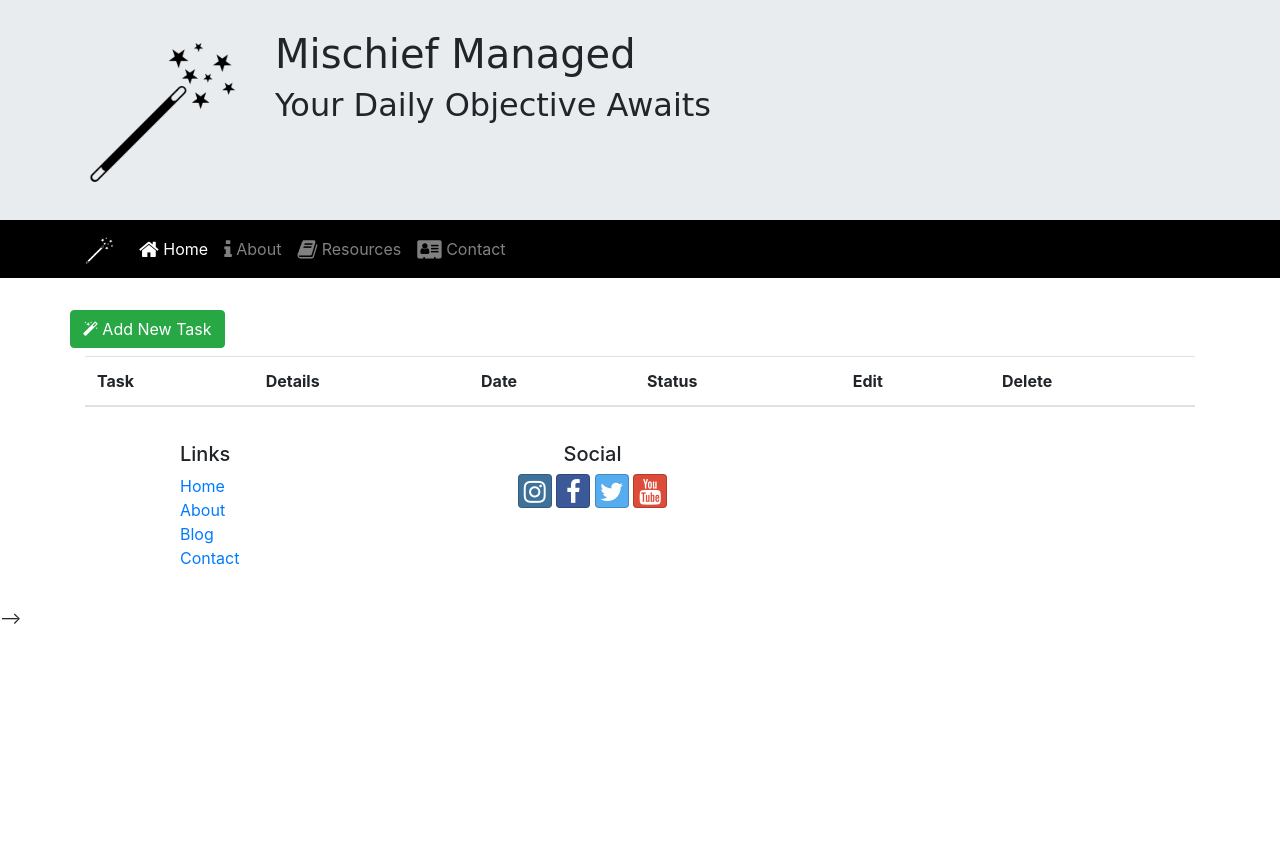
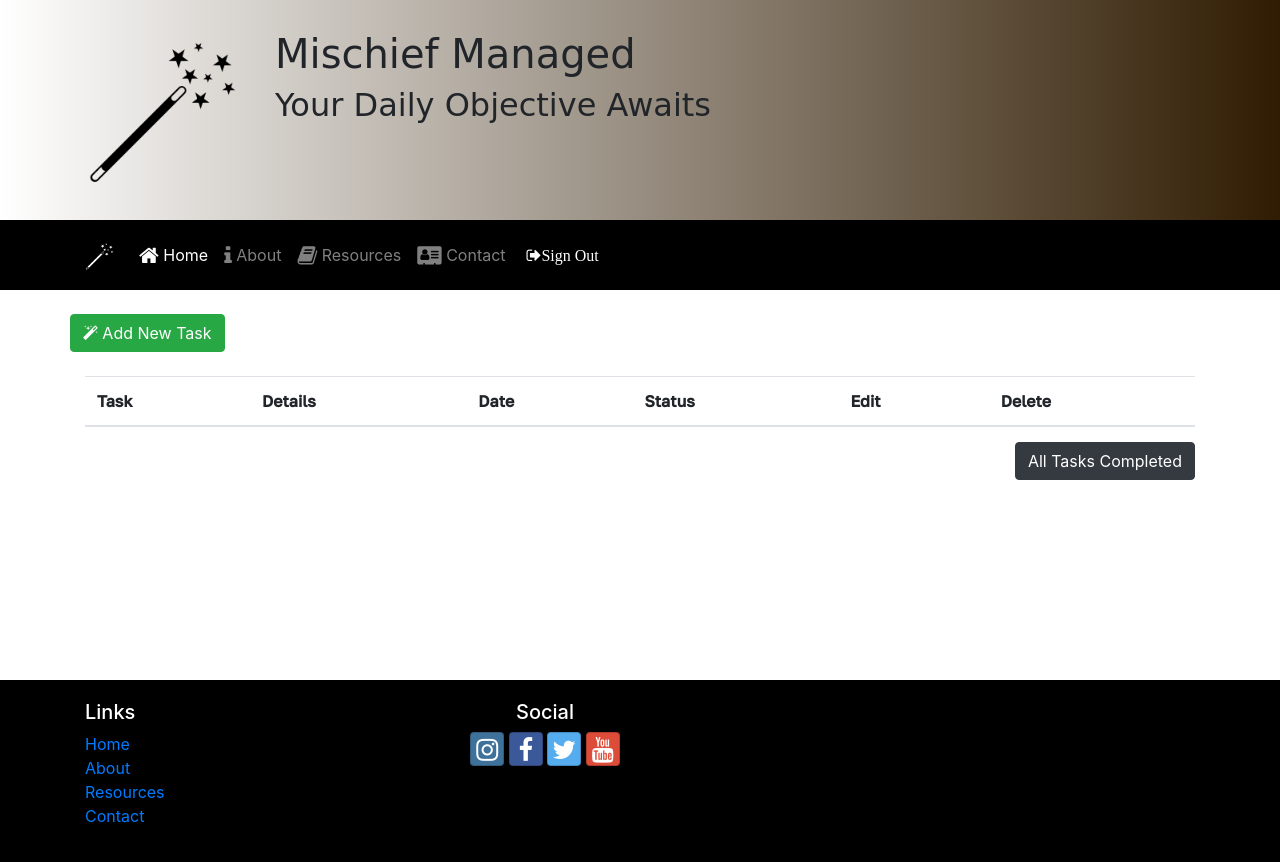
Before and after one commit to audra-g/Task-Managed, a website: page index.html in a window 1280 px wide. Before the commit the page ends 800 px from the top, so only its background shows below. Drawn offline with nearby package versions, Linux system fonts and the light colour scheme; a script that the page names is missing; a web font is replaced by a local one.

Commit message:
Scss changes

```diff
--- a/css/styles.scss
+++ b/css/styles.scss
@@ -1,16 +1,21 @@
-$color-primary: #3046C5;
-$color-secondary: #5637dd;
-$color-pale: #000000;
-$color-mid: #901CAD;
-$color-dark: #60106b;
+$color-primary: #ffffff;
+$color-secondary: #cfcdcf;
+$color-pale: #dfb1bb;
+$color-mid: #7c6d42;
+$color-dark: #301c02;
 $color-black-transparent: rgba(0, 0, 0, 0.5);
 
+$body-font: 'Golos Text', sans-serif;
+$header-font: "Mynerve", cursive;
+
 h1, h2 {
-    font-family: "Mynerve", cursive; }
+    font-family: $header-font;
+}
 
   .jumbotron {
     margin: 0;
     padding: 30px;
+    background-image: linear-gradient(to right, $color-primary, $color-dark);
 
    }
 
@@ -18,9 +23,27 @@ h1, h2 {
     background-color: black; }
 
   .site-footer {
+    .fa {
+      color:white;
+      size: 10rem;
+    }
     padding: 20px 0;
+    background-color: black;
+    color: rgb(255, 255, 255);
 
   }
+
+  .table{
+    font-family: $body-font;
+    font-size-adjust:inherit;
+  }
+
+    .modal-header {
+        background-color: $color-dark;
+        color: white;
+    }
+
+
 
   #logo-reverse {
     filter: invert(1);
@@ -30,3 +53,8 @@ h1, h2 {
   li {
     list-style-type: none;
   }
+
+#extraspace{
+  padding: 100px;
+  margin: auto;
+}
--- a/index.html
+++ b/index.html
@@ -27,6 +27,11 @@
       href="https://fonts.googleapis.com/css2?family=Mynerve&display=swap"
       rel="stylesheet"
     />
+    <link rel="preconnect" href="https://fonts.googleapis.com">
+<link rel="preconnect" href="https://fonts.gstatic.com" crossorigin>
+<link href="https://fonts.googleapis.com/css2?family=Golos+Text:wght@400;500&family=Mynerve&display=swap" rel="stylesheet">
+
+
     <title>Task Managed</title>
   </head>
   <body>
@@ -83,6 +88,11 @@
               </a>
             </li>
           </ul>
+          <span class="navbar-text mr-auto">
+            <a role="button" id="signOut" class=" btn">
+              <i class="fa fa-sign-out">Sign Out</i>
+            </a>
+          </span>
         </div>
       </div>
     </nav>
@@ -90,8 +100,8 @@
     <!--Task Section-->
     <div class="container">
       <div class="row row-content">
-        <span class="navbar-text mr-auto mt-4">
-          <a role="button" id="addNewTaskBtn" class="btn btn-success">
+        <span class="mr-auto mt-4">
+          <a role="button" id="addNewTaskBtn" class="btn btn-success mb-4">
             <i class="fa fa-magic"></i> Add New Task
           </a>
         </span>
@@ -198,20 +208,36 @@
       </div>
     </div>
 
+    <!--Day Completed Button-->
+    <div class="container">
+      <div class="row row-content">
+        <div class="col">
+          <button type="button" id="dayCompleted" class="btn btn-dark text-right float-right">All Tasks Completed</button>
+        </div>
+      </div>
+    </div>
+<!--additional stuff-->
+<div class="container">
+<div class="row row-content align-items-center">
+  <div class="col" id="extraspace">
+  </div>
+   </div>
+   </div>
+   </div>
     <!--Footer-->
     <footer class="site-footer">
       <div class="container">
         <div class="row">
-          <div class="col-4 col-sm-2 offset-1">
+          <div class="col-4 col-sm-2">
             <h5>Links</h5>
             <ul class="list-unstyled">
               <li><a href="/index.html">Home</a></li>
               <li><a href="/about.html">About</a></li>
-              <li><a href="#">Blog</a></li>
+              <li><a href="#">Resources</a></li>
               <li><a href="/contact.html">Contact</a></li>
             </ul>
           </div>
-          <div class="col-6 col-sm-5 text-center">
+          <div class="col-8 col-sm-6 text-center">
             <h5>Social</h5>
             <a
               class="btn btn-social-icon btn-instagram"
@@ -234,12 +260,13 @@
           </div>
         </div>
       </div>
-    </footer> -->
+    </footer>
     <!-- build:js js/main.js -->
     <script src="node_modules/jquery/dist/jquery.slim.min.js"></script>
     <script src="node_modules/popper.js/dist/umd/popper.min.js"></script>
     <script src="node_modules/bootstrap/dist/js/bootstrap.min.js"></script>
     <script src="js/scripts.js"></script>
+    <script type="text/javascript" async src="https://tenor.com/embed.js"></script>
 
     <!-- endbuild -->
   </body>
--- a/js/scripts.js
+++ b/js/scripts.js
@@ -1,4 +1,5 @@
 $(function () {
+
     $("#addNewTaskBtn").on("click", function () {
       $("#addNewTask").modal("show");
     });
```
Also changed, not shown: css/styles.css, login.html (added).
